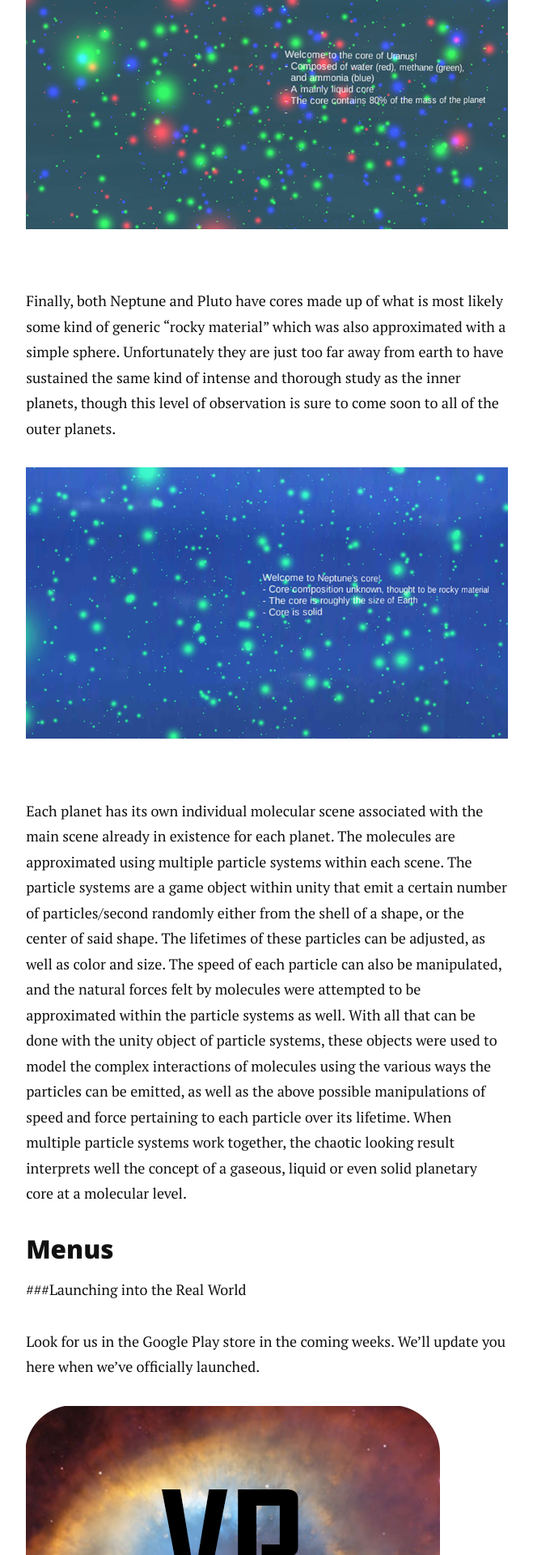
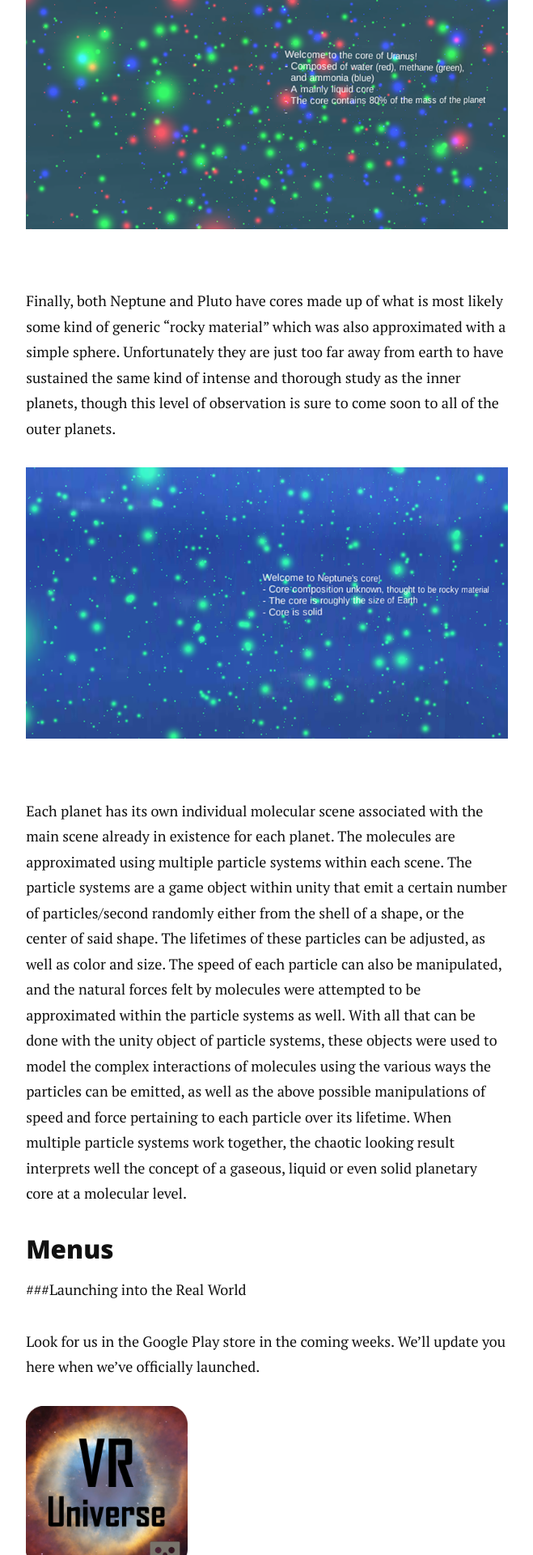
Before and after one commit to nicolem/VRUniverse, a Jekyll site: the page built from _posts/2016-5-2-the-solar-system-in-your-pocket.markdown, in a window 1280 px wide. Shown: the part 4480-6400 px from the top of the page at 81% size, without its empty margins (310-969 px from the left). Built offline with Jekyll 4.4.1, drawn with Linux system fonts in a browser that asks for light colours; nearby versions of some CDN libraries.

Commit message:
center image?

```diff
--- a/_posts/2016-5-2-the-solar-system-in-your-pocket.markdown
+++ b/_posts/2016-5-2-the-solar-system-in-your-pocket.markdown
@@ -46,4 +46,4 @@
 
 Look for us in the Google Play store in the coming weeks.  We’ll update you here when we’ve officially launched.
 
-<img src="{{ '/assets/img/blog2/icon1.png' | prepend: site.baseurl }}" alt="">
+<img src="{{ '/assets/img/blog2/icon1.png' | prepend: site.baseurl }}" alt="" width = "200" style="text-align: center">
```
